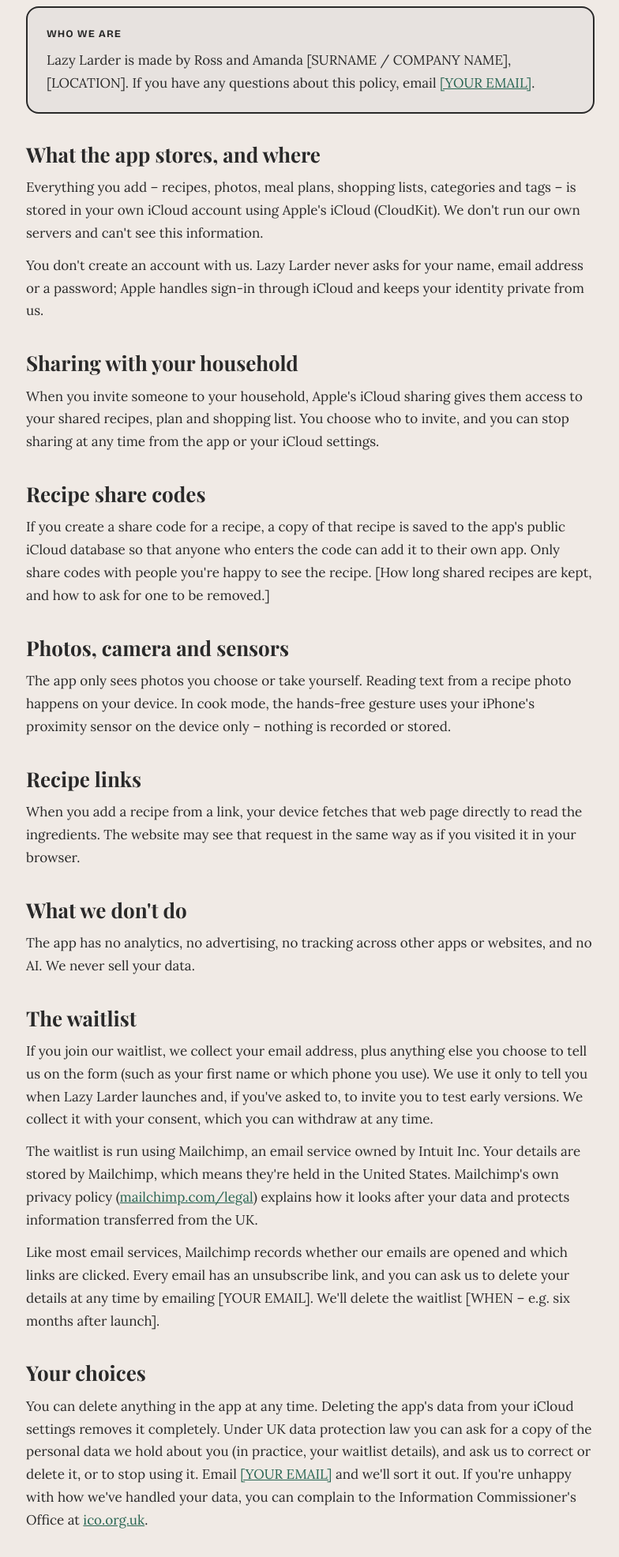
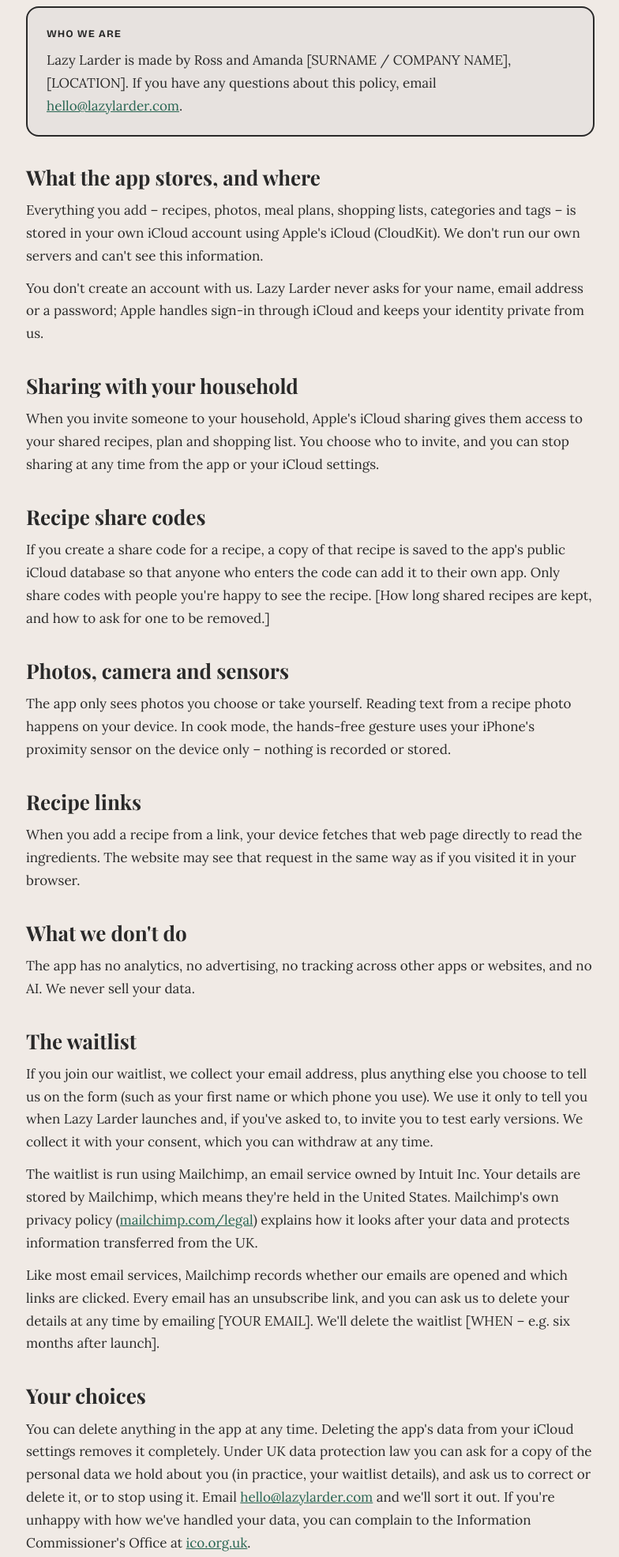
Before and after one commit to Lazy-Larder/site, a plain HTML site: page privacy.html in a window 1280 px wide. Shown: the part 420-2392 px from the top of the page at 79% size, without its empty margins (247-1031 px from the left). Drawn offline with nearby package versions, Linux system fonts and the light colour scheme.

Commit message:
Update site from b7df9a4

```diff
--- a/privacy.html
+++ b/privacy.html
@@ -44,7 +44,7 @@ a{color:#286552}a:hover{color:#1d4b3d}
 
     <div style="border: 2px solid #292929; border-radius: 16px; background: #E7E2DF; padding: 22px 24px; display: flex; flex-direction: column; gap: 8px">
       <p style="margin: 0; font-family: 'Bricolage Grotesque', sans-serif; font-weight: 700; font-size: 13px; letter-spacing: 0.08em; text-transform: uppercase">Who we are</p>
-      <p style="margin: 0">Lazy Larder is made by Ross and Amanda [SURNAME / COMPANY NAME], [LOCATION]. If you have any questions about this policy, email <a href="mailto:[YOUR EMAIL]">[YOUR EMAIL]</a>.</p>
+      <p style="margin: 0">Lazy Larder is made by Ross and Amanda [SURNAME / COMPANY NAME], [LOCATION]. If you have any questions about this policy, email <a href="mailto:hello@lazylarder.com">hello@lazylarder.com</a>.</p>
     </div>
 
     <section style="display: flex; flex-direction: column; gap: 12px">
@@ -87,7 +87,7 @@ a{color:#286552}a:hover{color:#1d4b3d}
 
     <section style="display: flex; flex-direction: column; gap: 12px">
       <h2 style="margin: 0; font-family: 'Playfair Display', Georgia, serif; font-weight: 700; font-size: 26px; line-height: 1.2">Your choices</h2>
-      <p style="margin: 0">You can delete anything in the app at any time. Deleting the app's data from your iCloud settings removes it completely. Under UK data protection law you can ask for a copy of the personal data we hold about you (in practice, your waitlist details), and ask us to correct or delete it, or to stop using it. Email <a href="mailto:[YOUR EMAIL]">[YOUR EMAIL]</a> and we'll sort it out. If you're unhappy with how we've handled your data, you can complain to the Information Commissioner's Office at <a href="https://ico.org.uk/">ico.org.uk</a>.</p>
+      <p style="margin: 0">You can delete anything in the app at any time. Deleting the app's data from your iCloud settings removes it completely. Under UK data protection law you can ask for a copy of the personal data we hold about you (in practice, your waitlist details), and ask us to correct or delete it, or to stop using it. Email <a href="mailto:hello@lazylarder.com">hello@lazylarder.com</a> and we'll sort it out. If you're unhappy with how we've handled your data, you can complain to the Information Commissioner's Office at <a href="https://ico.org.uk/">ico.org.uk</a>.</p>
     </section>
 
     <section style="display: flex; flex-direction: column; gap: 12px">
```
Also changed, not shown: about.html (+1 -1 lines).
